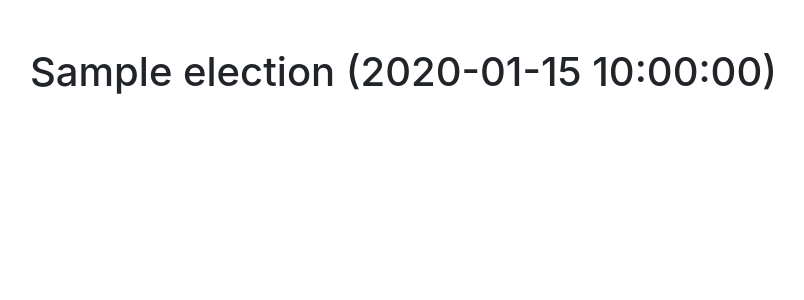
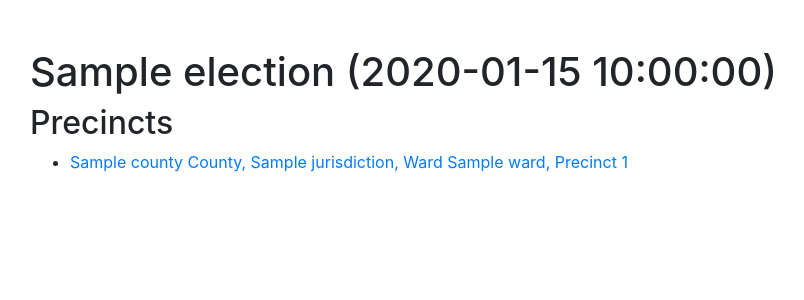
Before and after one commit to citizenlabsgr/ballotpreview, a Python web app: template app/templates/elections_detail.html in a window 1280 px wide. Shown: the top 300 px of the page, without its empty margins (33-837 px from the left). Run offline with Jinja, Linux system fonts and the light colour scheme; the template is opened without the code that fills it: most values are stand-ins (such as "Sample title", 1, 10 or a date in 2020); some libraries are stand-ins or nearby versions.

Commit message:
List all precincts under each election

```diff
--- a/app/templates/elections_detail.html
+++ b/app/templates/elections_detail.html
@@ -4,4 +4,25 @@
 
 <h1>{{ election['name'] }} ({{ election['date'] }})</h1>
 
+<h2>Precincts</h2>
+
+<ul>
+{% for precinct in precincts %}
+    <li>
+        <a href="{{ url_for('ballot', election_id=election['id'], precinct_id=precinct['id']) }}">
+            {{ precinct['county'] }} County,
+            {{ precinct['jurisdiction'] }},
+
+            {% if precinct['ward'] %}
+            Ward {{ precinct['ward' ]}},
+            {% endif %}
+
+            {% if precinct['number'] %}
+            Precinct {{ precinct['number'] }}
+            {% endif %}
+        </a>
+    </li>
+{% endfor %}
+<ul>
+
 {% endblock %}
--- a/app/views.py
+++ b/app/views.py
@@ -19,7 +19,10 @@ async def elections():
 @app.route("/elections/<election_id>/")
 async def elections_detail(election_id: int):
     election = await api.get_election(election_id)
-    return await render_template("elections_detail.html", election=election)
+    precincts = await api.get_precincts()
+    return await render_template(
+        "elections_detail.html", election=election, precincts=precincts
+    )
 
 
 @app.route("/elections/<election_id>/precincts/<precinct_id>/", methods=["GET", "POST"])
```
Also changed, not shown: app/api.py (+9 -0 lines).
